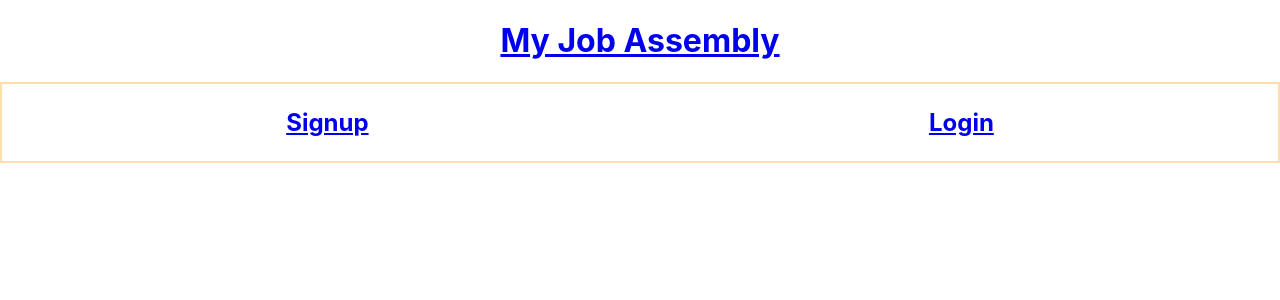
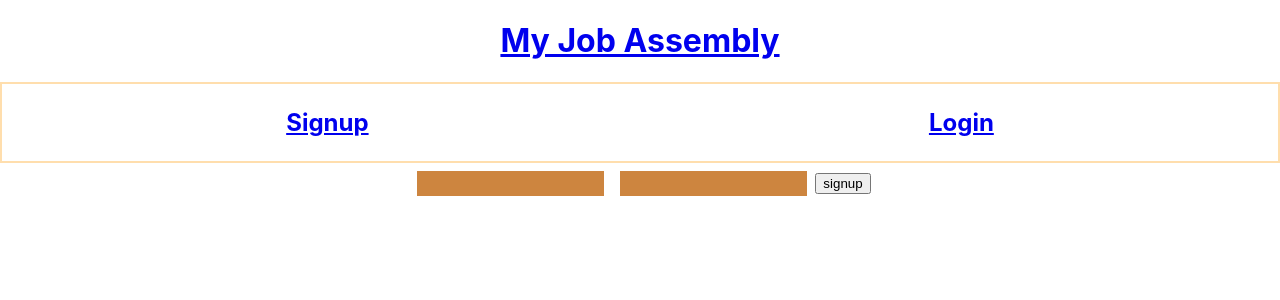
Before and after one commit to sandeepnukala1/ga-grad-app-frontend, a React (Create React App) app: page /signup in a window 1280 px wide. Shown: the top 300 px of the page. Built offline with nearby package versions, Linux system fonts and the light colour scheme; no server answers.

Commit message:
fixing frontend login signup

```diff
--- a/src/App.js
+++ b/src/App.js
@@ -12,7 +12,7 @@ export const GlobalCtx = React.createContext(null)
 
 
 function App() {
-  const [gState, setGState] = React.useState({url:"https://job-backend-api.herokuapp.com/jobs/",
+  const [gState, setGState] = React.useState({url:"https://job-backend-api.herokuapp.com",
   token: null,
 })
 
@@ -32,15 +32,13 @@ React.useEffect(() => {
           My Job Assembly</h1>
         </Link>
         <Header/>
-        <Main>
+        <main>
           <Switch>
             <Route exact path="/" render={(rp) => gState.token ? <Dashboard/>: <Home/>}/>
-            <Route path="/auth/signup" render={(rp) => <Signup {...rp} />}/>
-            <Route path="/auth/login" render={(rp) => <Login {...rp}/>}/>
-
+            <Route path="/signup" render={(rp) => <Signup {...rp} />}/>
+            <Route path="/login" render={(rp) => <Login {...rp}/>}/>
           </Switch>
-
-        </Main>
+        </main>
       </div>
     </GlobalCtx.Provider>
   );
--- a/src/index.css
+++ b/src/index.css
@@ -28,7 +28,7 @@ nav {
 
 /* FORM STYLING */
 
-input[type="text"] {
+input[type="text"], input[type="password"]{
   padding:5px;
   margin:8px;
   background-color: peru;
--- a/src/pages/Login.js
+++ b/src/pages/Login.js
@@ -19,7 +19,7 @@ function Login(props) {
     const handleSubmit = (event) => {
         event.preventDefault()
         const {username, password} = form
-        fetch(`$(url)/auth/login`, {
+        fetch(`${url}/auth/login`, {
             method: "post",
             headers: {
                 "Content-Type": "application/json"
@@ -44,12 +44,12 @@ function Login(props) {
                 onChange={handleChange}
                 />
                 <input
-                type="text"
+                type="password"
                 name="password"
                 value={form.password}
                 onChange={handleChange}
                 />
-                <input type="submit" name="login"/>
+                <input type="submit" value="login"/>
             </form>
         </div>
 
--- a/src/pages/Signup.js
+++ b/src/pages/Signup.js
@@ -19,7 +19,7 @@ function Signup(props) {
     const handleSubmit = (event) => {
         event.preventDefault()
         const {username, password} = form
-        fetch(`$(url)/auth/signup`, {
+        fetch(`${url}/auth/signup`, {
             method: "post",
             headers: {
                 "Content-Type": "application/json"
@@ -43,12 +43,12 @@ function Signup(props) {
                 onChange={handleChange}
                 />
                 <input
-                type="text"
+                type="password"
                 name="password"
                 value={form.password}
                 onChange={handleChange}
                 />
-                <input type="submit" name="signup"/>
+                <input type="submit" value="signup"/>
             </form>
         </div>
 
```
